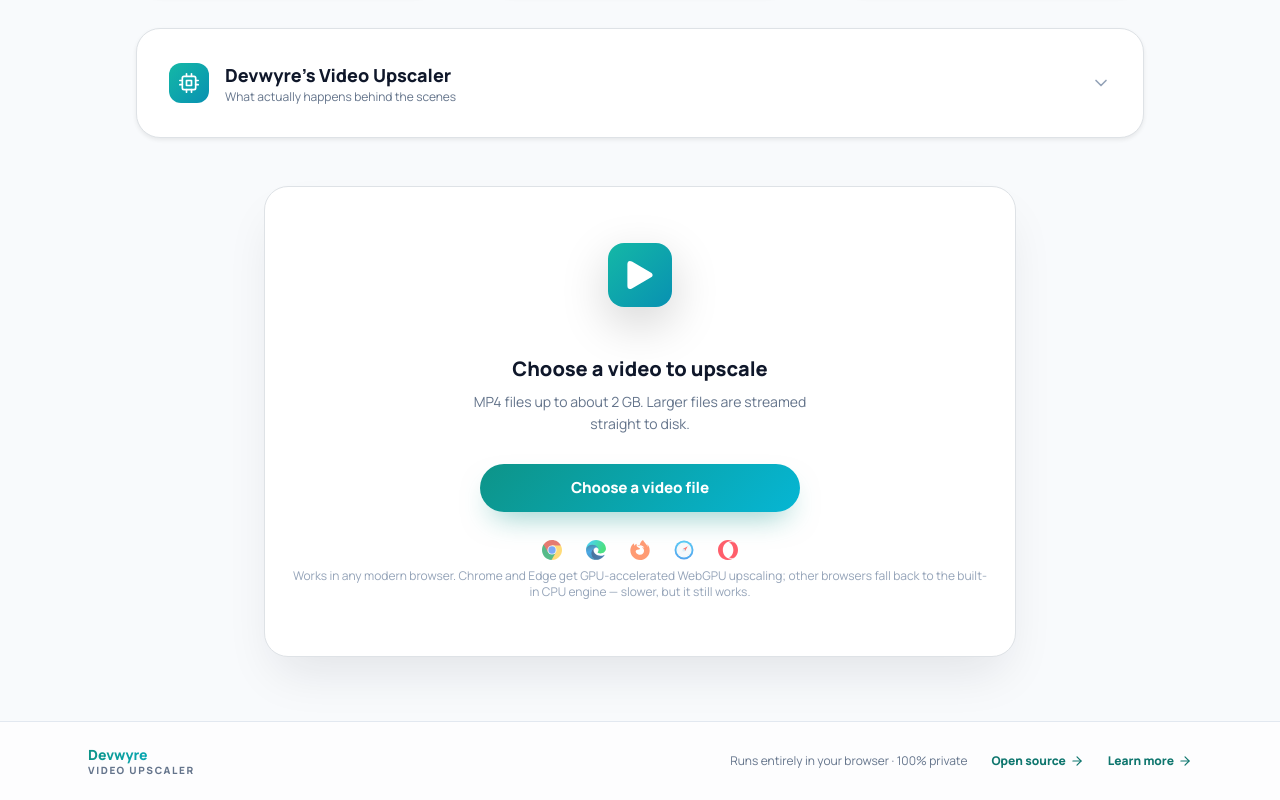
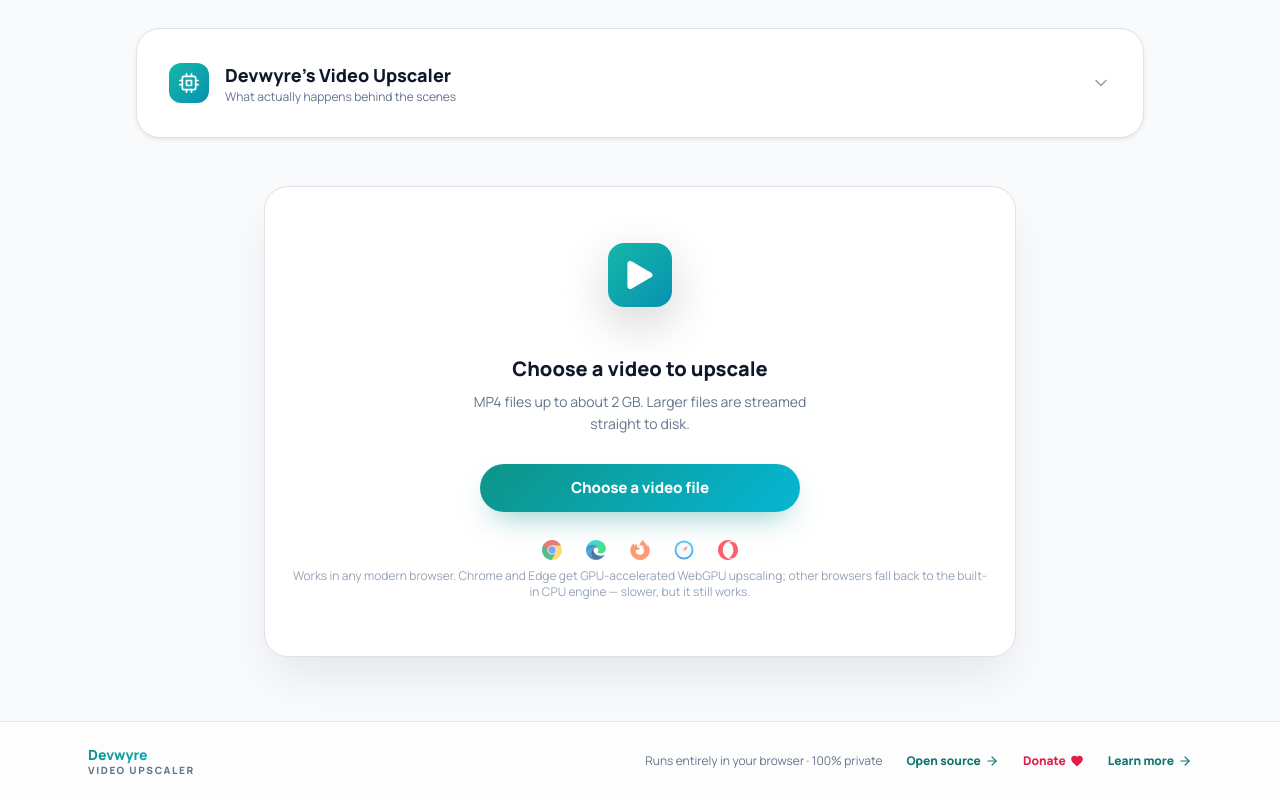
Before and after one commit to DevWyre/Devwyre-video-upscaler, a website built with webpack: page src/index.html in a window 1280 px wide. Shown: the part 870-1670 px from the top of the page. Built offline with nearby package versions, Linux system fonts and the light colour scheme; files whose address does not match are found by name.

Commit message:
Add donation link via Flutterwave to footer and README

```diff
--- a/src/index.html
+++ b/src/index.html
@@ -563,6 +563,13 @@
                     <polyline points="12 5 19 12 12 19"></polyline>
                 </svg>
             </a>
+            <a href="https://flutterwave.com/store/devwyredonations/vm88qusbzwfm" target="_blank" rel="noopener" title="Support us by donating"
+               class="inline-flex items-center gap-1 font-bold text-rose-600 transition hover:text-rose-800">
+                Donate
+                <svg viewBox="0 0 24 24" fill="currentColor" stroke="none" class="h-3.5 w-3.5">
+                    <path d="M12 21.35l-1.45-1.32C5.4 15.36 2 12.28 2 8.5 2 5.42 4.42 3 7.5 3c1.74 0 3.41.81 4.5 2.09C13.09 3.81 14.76 3 16.5 3 19.58 3 22 5.42 22 8.5c0 3.78-3.4 6.86-8.55 11.54L12 21.35z"></path>
+                </svg>
+            </a>
             <a href="https://devwyre.com/about" target="_blank" rel="noopener" title="Learn more about Devwyre"
                class="inline-flex items-center gap-1 font-bold text-teal-700 transition hover:text-teal-900">
                 Learn more
```
Also changed, not shown: README.md.
